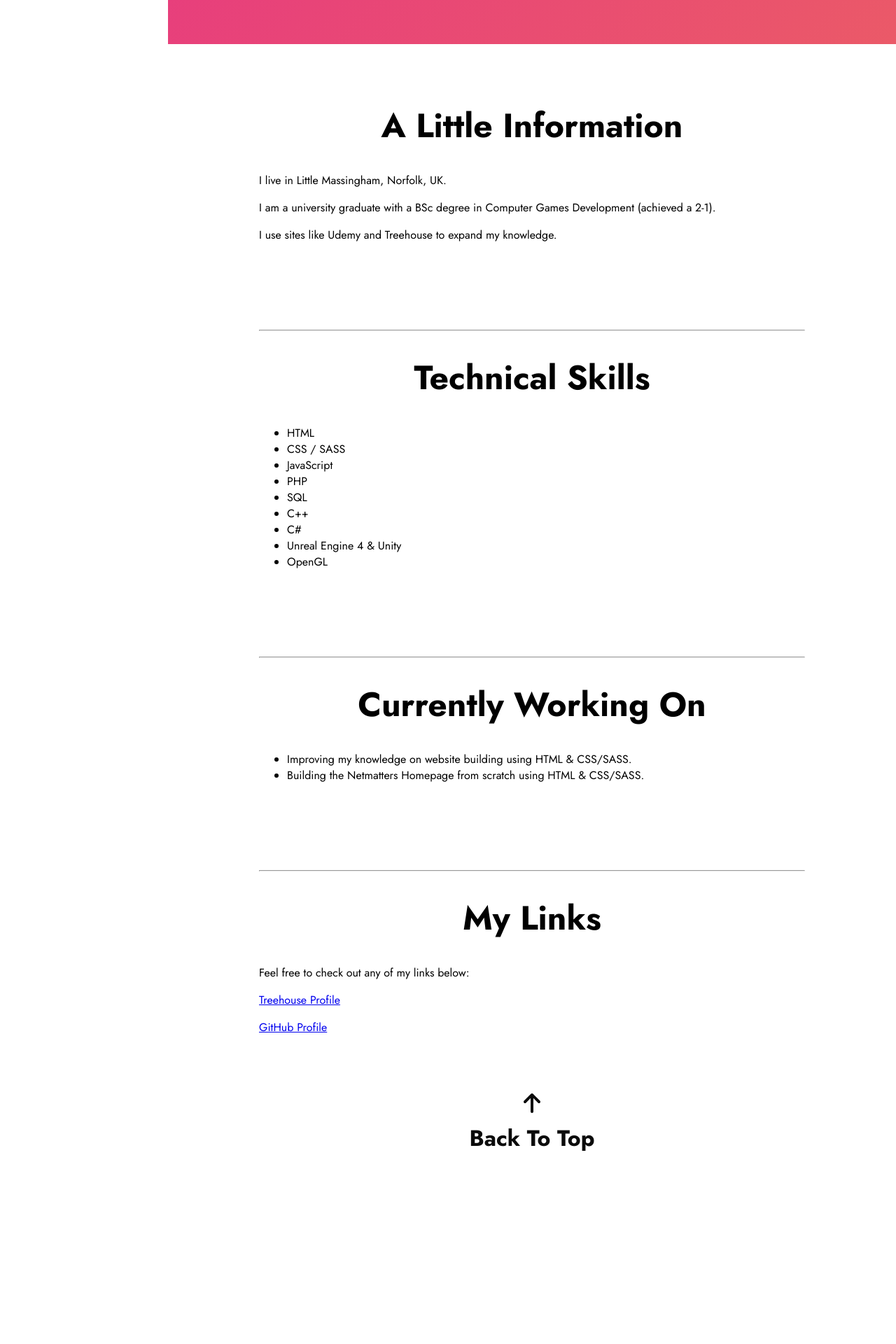
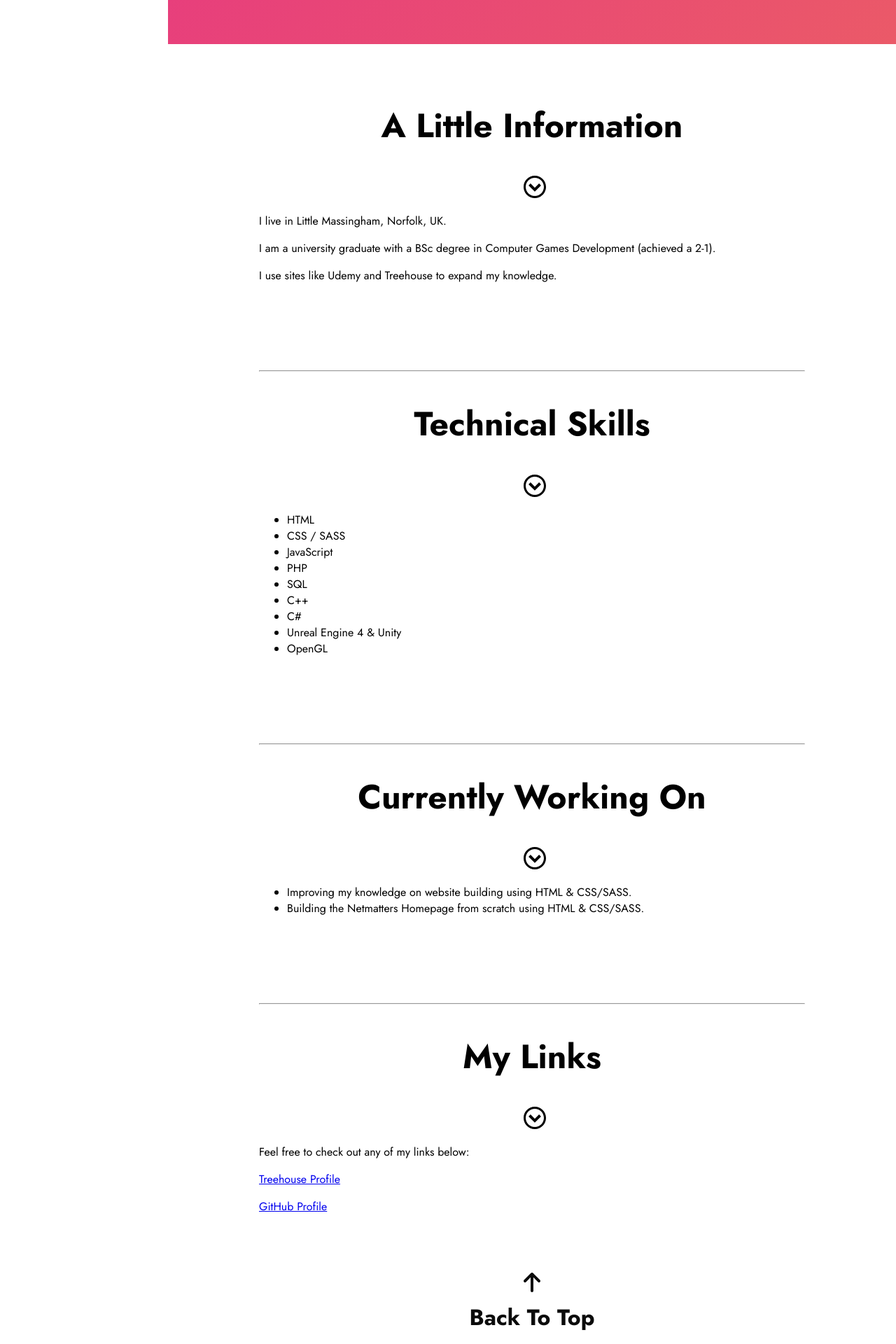
Before and after one commit to dwoodhouse1/Portfolio, a PHP site: page /aboutme.html in a window 1280 px wide. Shown: the part 737-2657 px from the top of the page at 70% size. Before the commit the page ends 2381 px from the top, so only its background shows below. Run offline with PHP 8.4, Linux system fonts and the light colour scheme.

Commit message:
Collapsed / Expand content
Added buttons on various pieces of content that can be either collapsed and expanded on the press of the button.

```diff
--- a/aboutme.html
+++ b/aboutme.html
@@ -26,6 +26,10 @@
             </symbol>
             <symbol id="icon-github" viewBox="0 0 32 32">
                 <path d="M16 0.395c-8.836 0-16 7.163-16 16 0 7.069 4.585 13.067 10.942 15.182 0.8 0.148 1.094-0.347 1.094-0.77 0-0.381-0.015-1.642-0.022-2.979-4.452 0.968-5.391-1.888-5.391-1.888-0.728-1.849-1.776-2.341-1.776-2.341-1.452-0.993 0.11-0.973 0.11-0.973 1.606 0.113 2.452 1.649 2.452 1.649 1.427 2.446 3.743 1.739 4.656 1.33 0.143-1.034 0.558-1.74 1.016-2.14-3.554-0.404-7.29-1.777-7.29-7.907 0-1.747 0.625-3.174 1.649-4.295-0.166-0.403-0.714-2.030 0.155-4.234 0 0 1.344-0.43 4.401 1.64 1.276-0.355 2.645-0.532 4.005-0.539 1.359 0.006 2.729 0.184 4.008 0.539 3.054-2.070 4.395-1.64 4.395-1.64 0.871 2.204 0.323 3.831 0.157 4.234 1.026 1.12 1.647 2.548 1.647 4.295 0 6.145-3.743 7.498-7.306 7.895 0.574 0.497 1.085 1.47 1.085 2.963 0 2.141-0.019 3.864-0.019 4.391 0 0.426 0.288 0.925 1.099 0.768 6.354-2.118 10.933-8.113 10.933-15.18 0-8.837-7.164-16-16-16z"></path>
+            </symbol>
+            <symbol id="icon-circle-right" viewBox="0 0 32 32">
+                <path d="M16 0c-8.837 0-16 7.163-16 16s7.163 16 16 16 16-7.163 16-16-7.163-16-16-16zM16 29c-7.18 0-13-5.82-13-13s5.82-13 13-13 13 5.82 13 13-5.82 13-13 13z"></path>
+                <path d="M11.086 22.086l2.829 2.829 8.914-8.914-8.914-8.914-2.828 2.828 6.086 6.086z"></path>
             </symbol>
         </defs>
     </svg>
@@ -73,25 +77,35 @@
             <!--Banner Section-->
             <div id="banner">
                 <hgroup class="banner__heading">
-                    <h1>About Me</h1>
+                    <h1 id="banner__h1">About Me</h1>
                 </hgroup>
                 <img src="img/profile.png" class="image__profile" alt="Profile Picture">
             </div>
         </header>
 
         <!--Information Section-->
-        <div class="container__center">
+        <div class="container__center ishidden__section">
+            <div class="section-title">
                 <h1 class="text-center">A Little Information</h1>
+                <button class="toggle-section "><svg class="icon icon-circle-right"><use xlink:href="#icon-circle-right"></use></svg></button>
+            </div>
+            <div class="section-content">
                 <p>I live in Little Massingham, Norfolk, UK.</p>
                 <p>I am a university graduate with a BSc degree in Computer Games Development (achieved a 2-1).</p>
                 <p>I use sites like Udemy and Treehouse to expand my knowledge.</p>
+            </div>
+
 
         </div>
 
         <!--Technical Skills Section-->
-        <div class="container__center">
+        <div class="container__center ishidden__section">
             <hr>
+            <div class="section-title">
                 <h1 class="text-center">Technical Skills</h1>
+                <button class="toggle-section "><svg class="icon icon-circle-right"><use xlink:href="#icon-circle-right"></use></svg></button>
+            </div>
+            <div class="section-content">
                 <ul>
                     <li>HTML</li>
                     <li>CSS / SASS</li>
@@ -105,24 +119,38 @@
                 </ul>
             </div>
 
+        </div>
+
         <!--Working On Section-->
-        <div class="container__center">
+        <div class="container__center ishidden__section">
             <hr>
+            <div class="section-title">
                 <h1 class="text-center">Currently Working On</h1>
+                <button class="toggle-section "><svg class="icon icon-circle-right"><use xlink:href="#icon-circle-right"></use></svg></button>
+            </div>
+            <div class="section-content">
                 <ul>
                     <li>Improving my knowledge on website building using HTML & CSS/SASS.</li>
                     <li>Building the Netmatters Homepage from scratch using HTML & CSS/SASS.</li>
                 </ul>
+            </div>
+
 
         </div>
 
         <!--Link Section-->
         <div class="container__center">
             <hr>
+            <div class="section-title">
                 <h1 class="text-center">My Links</h1>
+                <button class="toggle-section "><svg class="icon icon-circle-right"><use xlink:href="#icon-circle-right"></use></svg></button>
+            </div>
+            <div class="section-content">
                 <p>Feel free to check out any of my links below:</p>
                 <p><a href="https://teamtreehouse.com/profiles/drewwoodhouse1" target="_blank">Treehouse Profile</a></p>
                 <p><a href="https://github.com/dwoodhouse1" target="_blank">GitHub Profile</a></p>
+            </div>
+
 
         </div>
 
@@ -143,7 +171,7 @@
     <script src="js/jquery-3.7.1.min.js"></script>
     <script src="js/gsap-public/minified/gsap.min.js"></script>
     <script src="js/navMenuToggle.js"></script>
-    <script src="js/form-validation.js"></script>
+    <script src="js/sectionToggle.js"></script>
     <script src="js/main.js"></script>
 </body>
 </html>
--- a/codingexamples.html
+++ b/codingexamples.html
@@ -77,7 +77,7 @@
             <!--Banner Section-->
             <div id="banner">
                 <hgroup class="banner__heading">
-                    <h1>Coding Examples</h1>
+                    <h1 id="banner__h1">Coding Examples</h1>
                 </hgroup>
             </div>
         </header>
--- a/index.html
+++ b/index.html
@@ -77,8 +77,8 @@
             <div id="banner">
                 <hgroup class="banner__heading">
                     <div class="banner__text">
-                        <h1 id="banner__fullname"></h1>
-                        <p id="banner__occupation" class="h2 text-center bold">Web Developer</p>
+                        <h1 id="banner__h1">Drew Woodhouse</h1>
+                        <p id="banner__h2" class="h2 text-center bold">Web Developer</p>
                     </div>
 
                     <!-- <h1>xD</h1> 2.5 rem / 3rem-->
--- a/js/sectionToggle.js
+++ b/js/sectionToggle.js
@@ -1,26 +1,29 @@
 // Section Toggle
-const triangle = document.querySelector(".toggle-section");
+const triangle = document.getElementsByClassName("toggle-section");
 const rotate = document.querySelector(".rotate");
 const sectionContent = document.getElementsByClassName("section-content");
 
 let isSectionToggled = document.getElementsByClassName("ishidden__section");
+console.log(triangle.length);
 
-sectionContent[0].style.display = "none";
+for (let i = 0; i < triangle.length; i++)
+{
+    sectionContent[i].style.display = "block";
+    console.log(sectionContent[i].style.display);
+    triangle[i].addEventListener("click", function () {
+        this.classList.toggle("rotate");
+        console.log(sectionContent[i].style.display);
 
-$(triangle).click(function () {
-    $(this).toggleClass("rotate");
+        if(sectionContent[i].style.display === "block")
+        {
+            sectionContent[i].style.display = "none";
+            console.log("should be none");
+        }
+        else
+        {
+           sectionContent[i].style.display = "block";
+           console.log("Should be block");
+        }
 
-    //alert("toggled");
-    if (isSectionToggled == false) // Inital check of screenwidth on page load
-    {
-        sectionContent[0].style.display = "none";
-        isSectionToggled = true;
-
-    }
-    else
-    {
-        sectionContent[0].style.display = "block";
-        isSectionToggled = false;
-
-    }
-})
+    });
+}
--- a/scss/base/_base.scss
+++ b/scss/base/_base.scss
@@ -108,3 +108,7 @@ code {
     margin-left: -160px;
     margin-right: 20px;
 }
+
+.section-content {
+    display: block;
+}
--- a/scss/modules/_buttons.scss
+++ b/scss/modules/_buttons.scss
@@ -100,7 +100,7 @@
   background: none;
   border: none;
   outline: none;
-  transform: rotate(0deg);
+  transform: rotate(90deg);
   transition: .5s;
   font-size: 2rem;
 }
@@ -108,7 +108,7 @@
 .rotate {
 
 
-    transform: rotate(90deg);
+    transform: rotate(0deg);
     transition: .5s;
 
 }
```
Also changed, not shown: js/main.js (+19 -13 lines), scsscheme.html (+24 -4 lines), css/application.css. Lines whose indentation alone changed are shown as unchanged.
